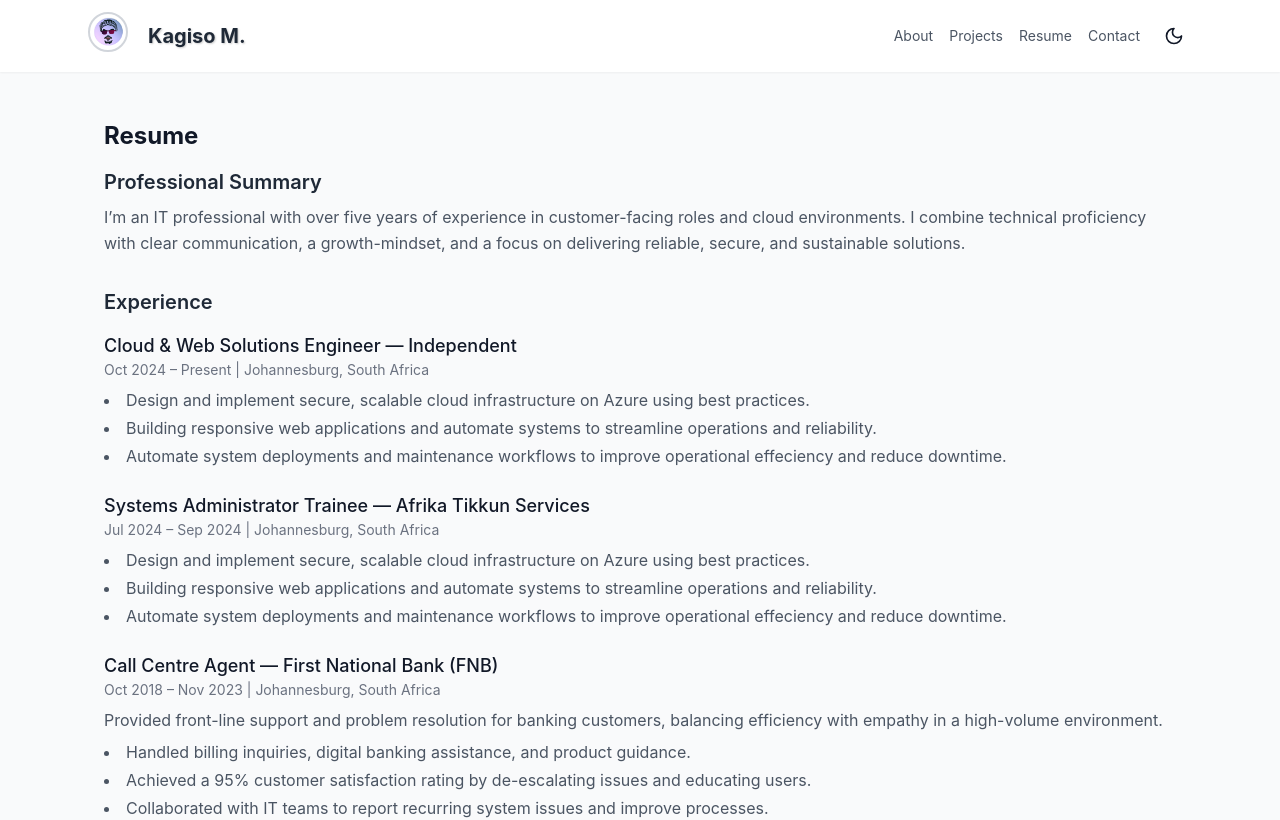
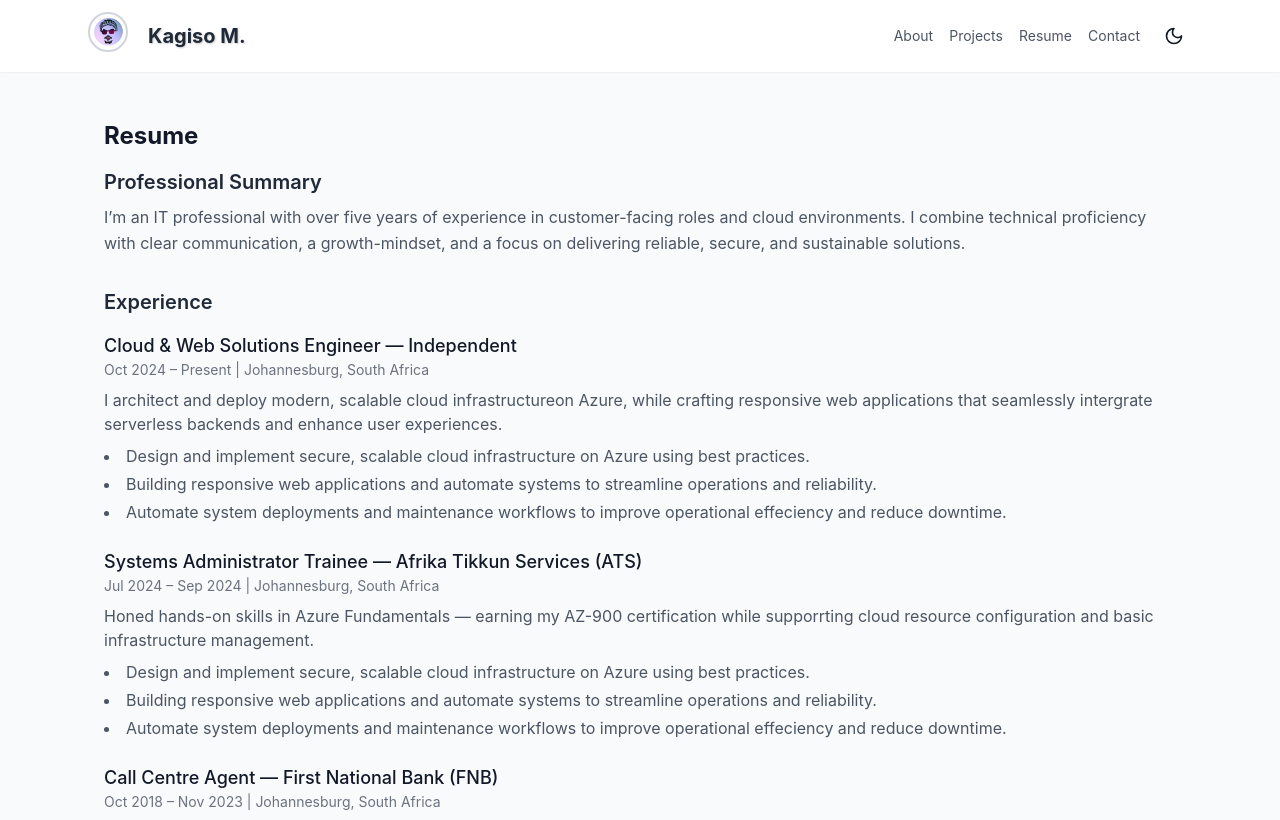
Before and after one commit to MrSpecks/MrSpecks-, a Next.js app in the folder portfolio/: page /resume in a window 1280 px wide. Shown: the top 820 px of the page. Built offline with nearby package versions, Linux system fonts and the light colour scheme.

Commit message:
Update resume.tsx

```diff
--- a/portfolio/pages/resume.tsx
+++ b/portfolio/pages/resume.tsx
@@ -36,6 +36,9 @@ export default function ResumePage() {
           <p className="text-sm text-gray-500 dark:text-gray-400 mb-2">
             Oct 2024 – Present | Johannesburg, South Africa
           </p>
+          <p className="text-gray-600 dark:text-gray-300 mb-2">
+            I architect and deploy modern, scalable cloud infrastructureon Azure, while crafting responsive web applications that seamlessly intergrate serverless backends and enhance user experiences.
+          </p>
           <ul className="list-disc list-inside text-gray-600 dark:text-gray-300 space-y-1">
             <li>
               Design and implement secure, scalable cloud infrastructure on Azure using best practices.
@@ -52,10 +55,13 @@ export default function ResumePage() {
         {/* Systems Administrator Trainee */}
         <div className="mb-6">
           <h3 className="text-lg font-medium text-gray-900 dark:text-white">
-          Systems Administrator Trainee — Afrika Tikkun Services
+          Systems Administrator Trainee — Afrika Tikkun Services (ATS)
           </h3>
           <p className="text-sm text-gray-500 dark:text-gray-400 mb-2">
             Jul 2024 – Sep 2024 | Johannesburg, South Africa
+          </p>
+          <p className="text-gray-600 dark:text-gray-300 mb-2">
+            Honed hands-on skills in Azure Fundamentals — earning my AZ-900 certification while supporrting cloud resource configuration and basic infrastructure management.
           </p>
           <ul className="list-disc list-inside text-gray-600 dark:text-gray-300 space-y-1">
             <li>
```
